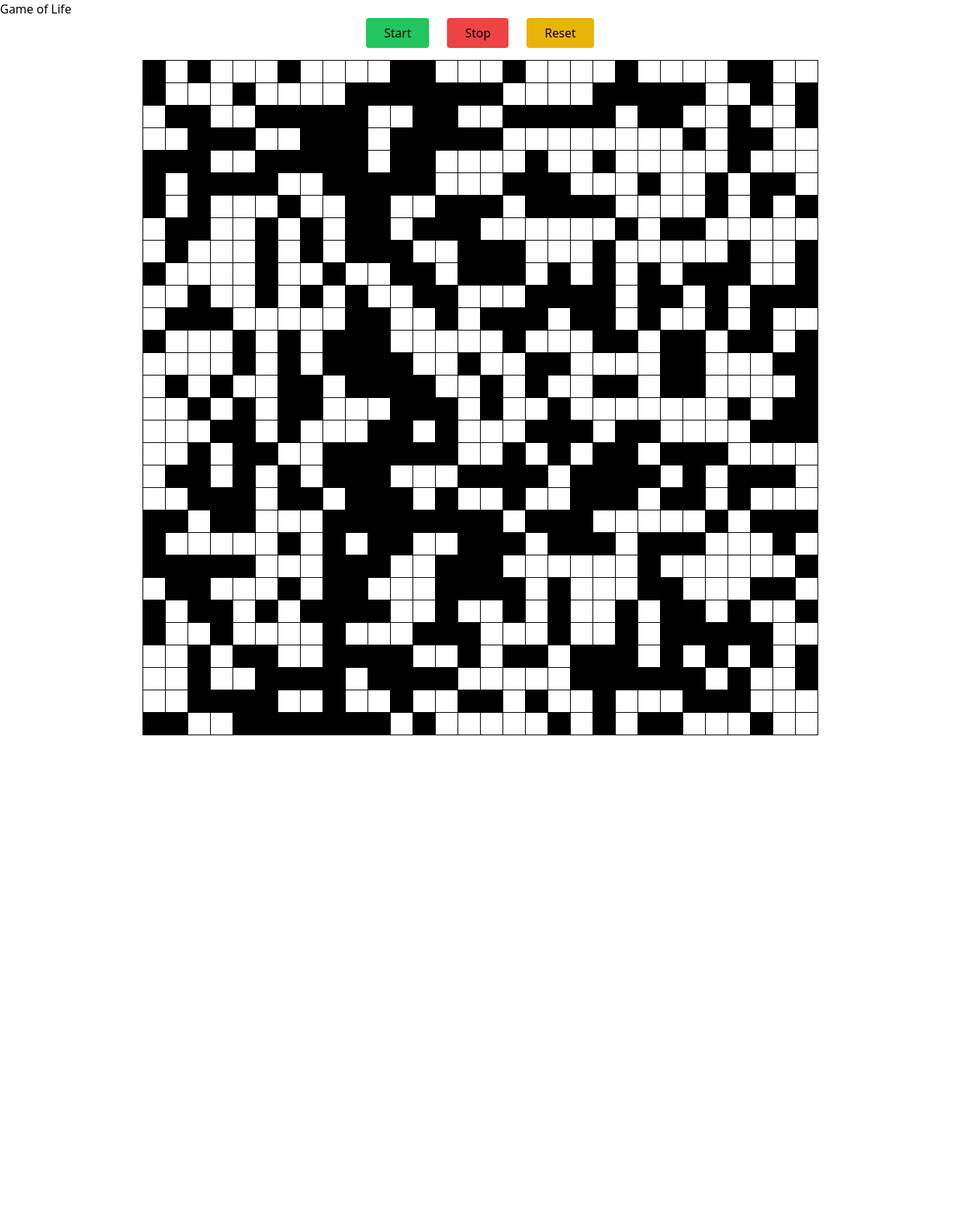
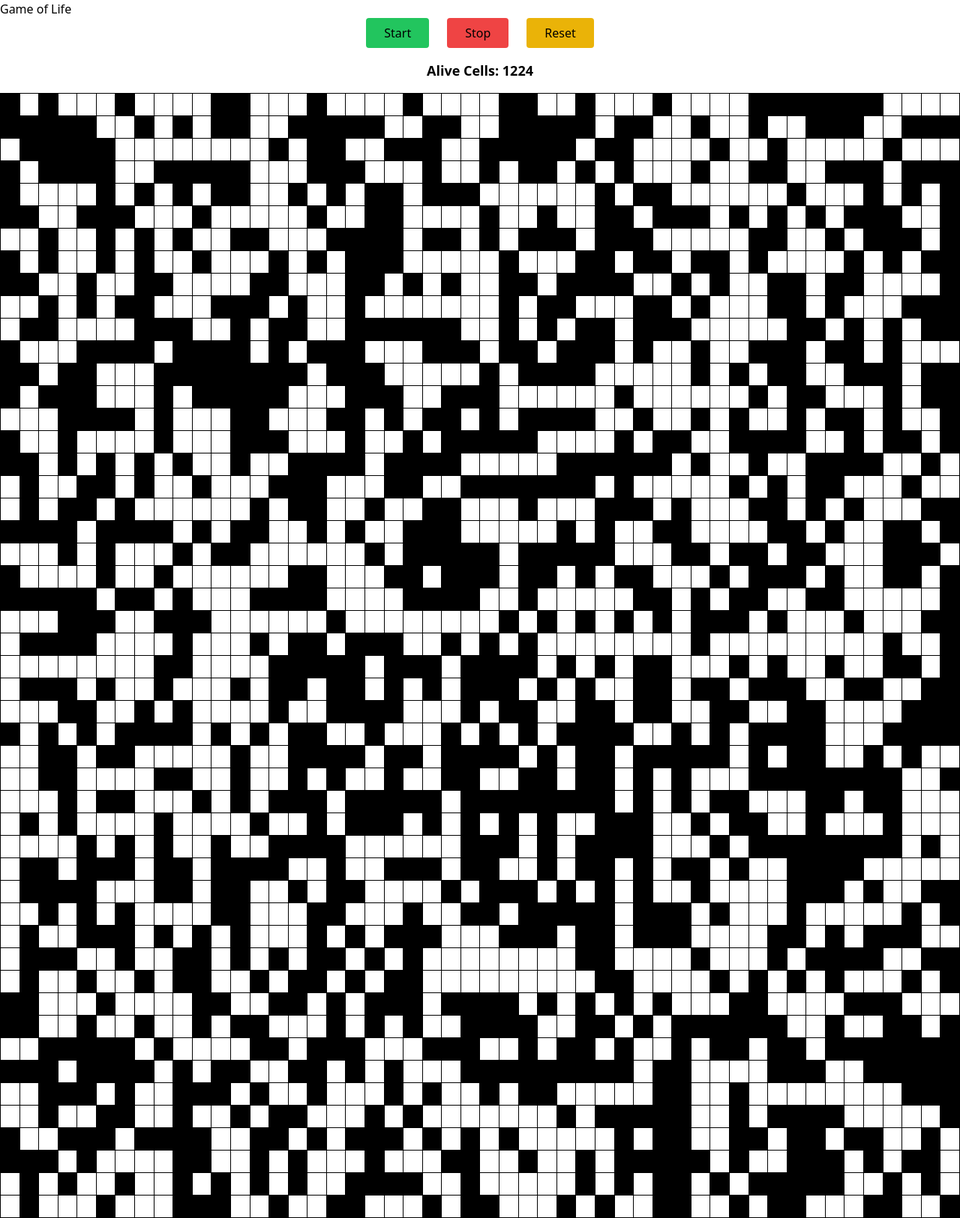
Before and after one commit to IvanoBaptista/GameOfLife, a Django app: page /game-of-life/ in a window 1280 px wide. Shown: the whole page at 75% size. Before the commit the page ends 981 px from the top, so only its background shows below. Run offline with Django 5.2, Linux system fonts and the light colour scheme; some libraries are stand-ins or nearby versions.

Commit message:
game of life cell counter, plus center table !

```diff
--- a/game/templates/game/base.html
+++ b/game/templates/game/base.html
@@ -19,7 +19,7 @@
 
 <body>
 
-    <div class="container">
+    <div class="container mx-auto">
         {% block content %}
         {% endblock %}
     </div>
--- a/game/templates/game/game_of_life.html
+++ b/game/templates/game/game_of_life.html
@@ -13,16 +13,29 @@ Game of Life
         <button id="stop-btn" class="px-6 py-2 bg-red-500 rounded">Stop</button>
         <button id="reset-btn" class="px-6 py-2 bg-yellow-500 rounded">Reset</button>
     </div>
+    <!-- Add the Alive Cells count directly below the controls -->
+    <p id="alive-count" class="text-lg font-semibold mt-4">Alive Cells: 0</p>
     <table id="game-grid" class=""></table>
 </div>
 
 <script>
+    let mouseIsDown = false;
+
     let grid = {{ initial_grid | safe }};
-    const rows = {{rows}};
-    const cols = {{cols}};
+    const rows = {{ rows }};
+    const cols = {{ cols }};
     let running = false;
     let intervalId = null;
 
+    document.addEventListener('mousedown', () => {
+        mouseIsDown = true;
+    });
+
+    document.addEventListener('mouseup', () => {
+        mouseIsDown = false;
+    });
+
+    // Function to create the grid and update DOM elements
     function createGrid() {
         const table = document.getElementById("game-grid");
         table.innerHTML = "";
@@ -32,18 +45,35 @@ Game of Life
             for (let col = 0; col < cols; col++) {
                 const td = document.createElement("td");
                 td.className = grid[row][col] === 1 ? "alive" : "dead";
-                td.addEventListener('click', () => toggleCellState(row, col));  // Make cells clickable
+
+                // Toggle state on click
+                td.addEventListener('click', () => toggleCellState(row, col));
+
+                // Toggle state on mouseover when mouse is down (dragging)
+                td.addEventListener('mouseover', () => {
+                    if (mouseIsDown) {
+                        toggleCellState(row, col);
+                    }
+                });
+
                 tr.appendChild(td);
             }
             table.appendChild(tr);
         }
+
+        // Update alive cells count
+        countAliveCells();
     }
 
+    // Function to toggle the state of a cell (alive/dead)
     function toggleCellState(row, col) {
         grid[row][col] = grid[row][col] === 1 ? 0 : 1;
-        createGrid();
+        const cell = document.querySelector(`#game-grid tr:nth-child(${row + 1}) td:nth-child(${col + 1})`);
+        cell.className = grid[row][col] === 1 ? "alive" : "dead";
     }
 
+
+    // Function to update the grid for the next generation
     function updateGrid() {
         fetch('/next_generation/', {
             method: 'POST',
@@ -53,13 +83,27 @@ Game of Life
                 'X-CSRFToken': '{{ csrf_token }}'
             }
         })
-            .then(response => response.json())
-            .then(data => {
-                grid = data.next_grid;
-                createGrid();
-            });
+        .then(response => response.json())
+        .then(data => {
+            grid = data.next_grid;
+            createGrid();
+        });
     }
 
+    // Function to count alive cells
+    function countAliveCells() {
+        let aliveCount = 0;
+        for (let row = 0; row < rows; row++) {
+            for (let col = 0; col < cols; col++) {
+                if (grid[row][col] === 1) {
+                    aliveCount++;
+                }
+            }
+        }
+        document.getElementById("alive-count").innerText = `Alive Cells: ${aliveCount}`;
+    }
+
+    // Game control functions
     function startGame() {
         if (!running) {
             running = true;
@@ -76,14 +120,16 @@ Game of Life
 
     function resetGame() {
         stopGame();
-        grid = Array.from({length: rows}, () => Array(cols).fill(0));
+        grid = Array.from({ length: rows }, () => Array(cols).fill(0));
         createGrid();
     }
 
+    // Event listeners for control buttons
     document.getElementById("start-btn").addEventListener("click", startGame);
     document.getElementById("stop-btn").addEventListener("click", stopGame);
     document.getElementById("reset-btn").addEventListener("click", resetGame);
 
+    // Initialize the grid on page load
     createGrid();
 </script>
 {% endblock content %}
--- a/game/views.py
+++ b/game/views.py
@@ -7,8 +7,8 @@ def home_page(request) -> HttpResponse:
     return render(request, 'game/home.html')
 
 def game_of_life_view(request):
-    rows = 30
-    cols = 30
+    rows = 50
+    cols = 50
     initial_grid = create_initial_grid(rows, cols)  # Create an initial grid
     context = {
         'initial_grid': initial_grid,
```
Also changed, not shown: db.sqlite3 (added).
